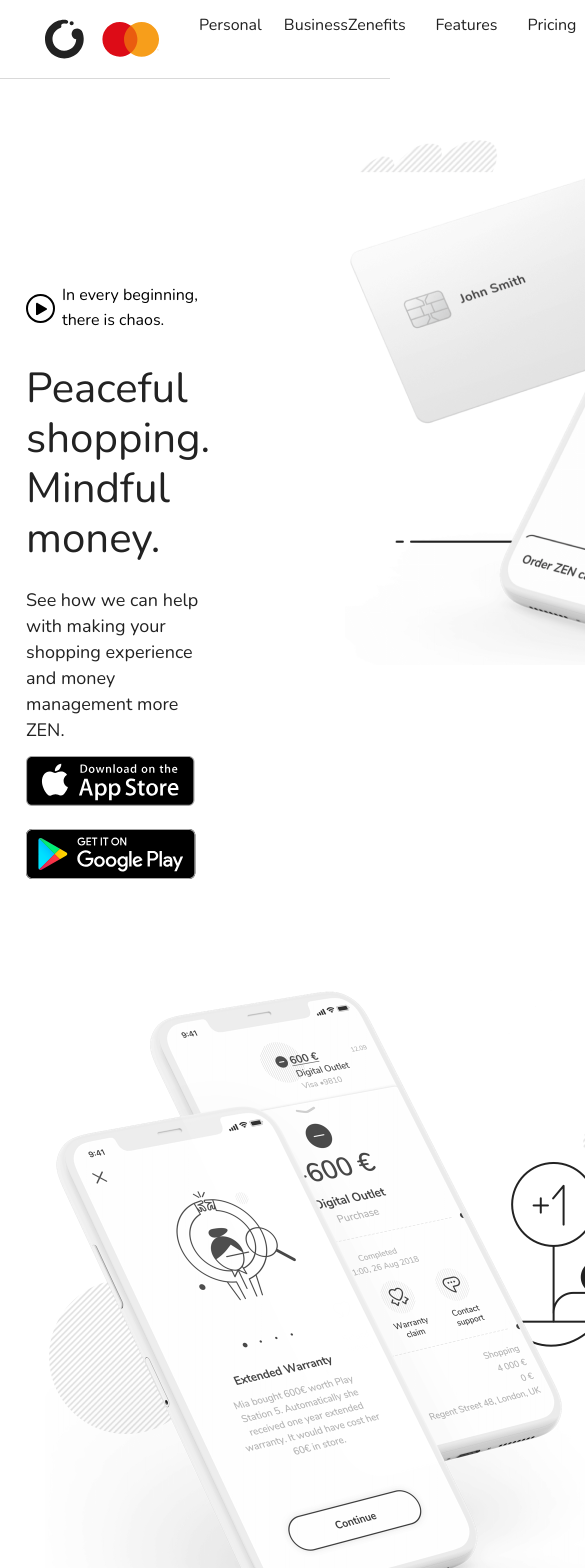
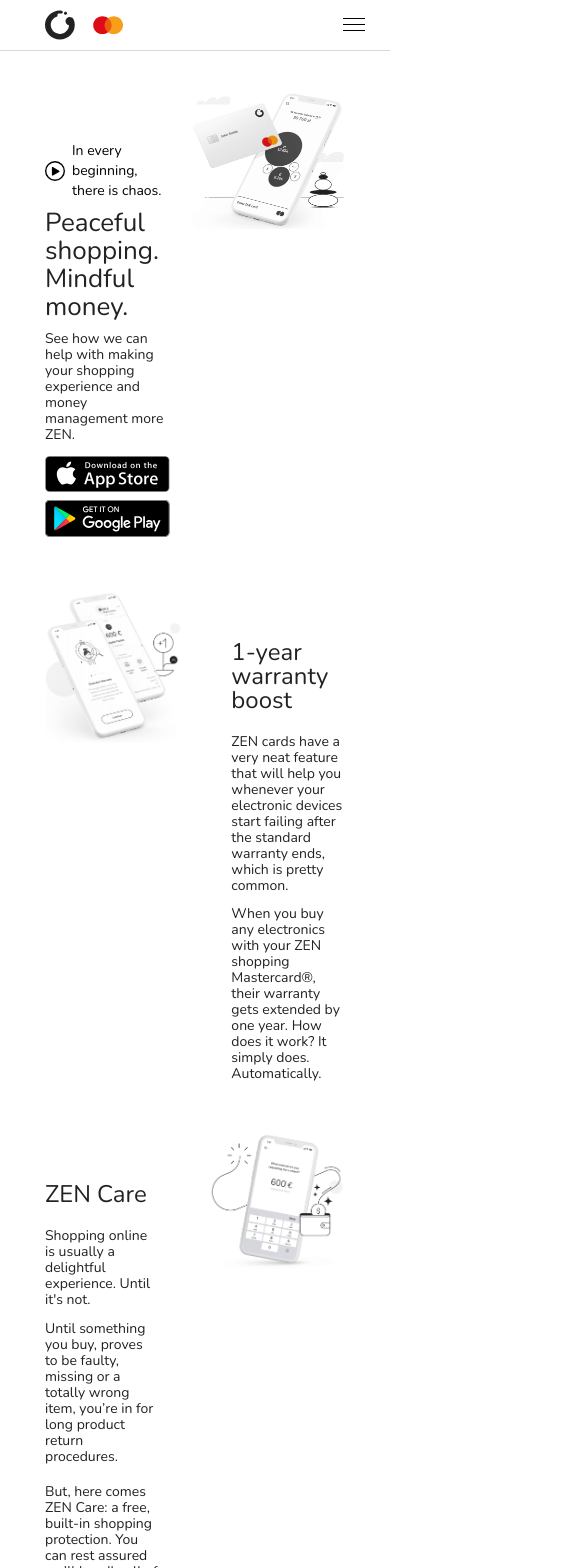
Before and after one commit to Chelovechina/cryxxen-1-part, a React (Vite) app: page / in a window 390 px wide. Shown: the top 1568 px of the page, 585 px wide, since content can reach past the window. Built offline with nearby package versions, Linux system fonts and the light colour scheme.

Commit message:
feat: make responsive layout

```diff
--- a/src/components/Body/Body.jsx
+++ b/src/components/Body/Body.jsx
@@ -52,7 +52,7 @@
                 </a>
               </div>
             </div>
-            <div className={styles.firstImg}>
+            <div className="sectionImg">
               <img src={img1} alt="Zen app" />
             </div>
           </div>
@@ -62,7 +62,7 @@
       <section className={styles.secondSection}>
         <div className="container">
           <div className={styles.sectionWrapper}>
-            <div className={styles.secondImg}>
+            <div className="sectionImg">
               <img src={img2} alt="Zen app" />
             </div>
             <div className={styles.secondInfo}>
@@ -86,11 +86,11 @@
             <div className={styles.thirdInfo}>
               <h2 className={`sectionTitle ${styles.title}`}>ZEN Care</h2>
               <p className={`text ${styles.text1}`}>
-                Shopping online is usually a delightful experience. Until <br /> it's not.
+                Shopping online is usually a delightful experience. Until it's not.
               </p>
               <p className={`text ${styles.text2}`}>
-                Until something you buy, proves to be faulty, <br /> missing or a totally wrong
-                item, you’re in for <br /> long product return procedures.
+                Until something you buy, proves to be faulty, missing or a totally wrong item,
+                you’re in for long product return procedures.
               </p>
               <p className="text">
                 But, here comes ZEN Care: a free, built-in shopping protection. You can rest assured
@@ -99,7 +99,7 @@
                 doesn't get discouraged. ZEN persists.
               </p>
             </div>
-            <div className={styles.thirdImg}>
+            <div className="sectionImg">
               <img src={img3} alt="Zen app" />
             </div>
           </div>
@@ -175,7 +175,7 @@
                 </a>
               </div>
             </div>
-            <div className={styles.fifthImg}>
+            <div className="sectionImg">
               <img src={img4} alt="Zen app" />
             </div>
           </div>
@@ -185,7 +185,7 @@
       <section className={styles.sixthSection}>
         <div className="container">
           <div className={styles.sectionWrapper}>
-            <div className={styles.sixthImg}>
+            <div className="sectionImg">
               <img src={img5} alt="Zen app" />
             </div>
             <div className={styles.sixthInfo}>
@@ -221,7 +221,7 @@
                 them easily in many ways.
               </p>
             </div>
-            <div className={styles.seventhImg}>
+            <div className="sectionImg">
               <img src={img6} alt="Zen app" />
             </div>
           </div>
@@ -231,7 +231,7 @@
       <section className={styles.eighthSection}>
         <div className="container">
           <div className={styles.sectionWrapper}>
-            <div className={styles.eighthImg}>
+            <div className="sectionImg">
               <img src={img7} alt="Zen app" />
             </div>
             <div className={styles.eighthInfo}>
--- a/src/components/Body/Body.module.scss
+++ b/src/components/Body/Body.module.scss
@@ -205,3 +205,192 @@
     text-decoration: none;
   }
 }
+
+@media (max-width: 1200px) {
+  .sectionWrapper {
+    gap: 100px;
+  }
+  .firstSectionWrapper {
+    padding: 0 45px;
+  }
+  .firstInfo {
+    margin: 60px 50px 0 0;
+    width: 50%;
+
+    & .title {
+      font-size: 35px;
+      line-height: 40px;
+      margin-bottom: 15px;
+    }
+    & .subtext {
+      font-size: 14px;
+      line-height: 20px;
+    }
+    & .play {
+      margin-bottom: 15px;
+    }
+  }
+
+  .secondSection {
+    margin: 50px 0;
+  }
+  .secondInfo {
+    width: 50%;
+    margin-top: 150px;
+  }
+
+  .thirdSection {
+    margin-bottom: 100px;
+  }
+  .thirdInfo {
+    width: 50%;
+    margin-top: 150px;
+  }
+
+  .fifthSection {
+    margin-bottom: 90px;
+  }
+  .fifthInfo {
+    width: 50%;
+  }
+
+  .sixthInfo {
+    width: 50%;
+  }
+
+  .seventhSection {
+    margin-bottom: 90px;
+  }
+  .seventhInfo {
+    width: 50%;
+  }
+
+  .eighthInfo {
+    width: 50%;
+  }
+
+  .partnersList {
+    padding: 0;
+    grid-template-columns: repeat(4, auto);
+  }
+  .parner {
+    width: 150px;
+    height: 50px;
+    img {
+      max-width: 100%;
+      max-height: 100%;
+    }
+  }
+}
+
+@media (max-width: 1024px) {
+  .thirdInfo,
+  .sixthInfo,
+  .seventhInfo {
+    margin-top: 80px;
+  }
+  .forthInfo {
+    margin-bottom: 20px;
+  }
+  .fifthInfo {
+    margin-top: 80px;
+
+    & .icon {
+      right: 0px;
+    }
+  }
+  .eighthInfo {
+    margin-top: 0;
+  }
+  .partnersList {
+    padding: 0;
+    column-gap: 40px;
+    row-gap: 20px;
+  }
+}
+
+@media (max-width: 800px) {
+  .sectionWrapper {
+    gap: 50px;
+  }
+  .firstInfo {
+    margin: 50px 20px 0 0;
+    width: 50%;
+
+    & .play {
+      margin-bottom: 8px;
+      img {
+        width: 20px;
+        height: 20px;
+      }
+    }
+    & .title {
+      font-size: 26px;
+      line-height: 28px;
+      margin-bottom: 10px;
+    }
+    & .subtext {
+      font-size: 14px;
+      line-height: 20px;
+    }
+    & .btns {
+      gap: 5px;
+    }
+    & .btn {
+      width: 125px;
+      img {
+        width: 100%;
+      }
+    }
+  }
+  .secondInfo,
+  .thirdInfo,
+  .forthInfo,
+  .fifthInfo,
+  .sixthInfo,
+  .seventhInfo,
+  .eighthInfo {
+    margin-top: 50px;
+  }
+  .thirdSection {
+    margin-bottom: 30px;
+  }
+  .parner {
+    width: 100px;
+  }
+  .fifthInfo {
+    & .text {
+      margin-bottom: 15px;
+    }
+  }
+  .payments {
+    gap: 5px;
+  }
+  .payment {
+    width: 70px;
+    img {
+      width: 100%;
+    }
+  }
+  .eighthInfo {
+    & .title {
+      margin-bottom: 15px;
+    }
+    & .text1 {
+      margin-bottom: 5px;
+    }
+    & .text2 {
+      margin-bottom: 10px;
+    }
+    & .btns {
+      flex-direction: column;
+      gap: 5px;
+    }
+    & .btn {
+      width: 125px;
+      img {
+        width: 100%;
+      }
+    }
+  }
+}
--- a/src/components/Header/Burger.jsx
+++ b/src/components/Header/Burger.jsx
@@ -1,6 +1,10 @@
-const Burger = () => {
+const Burger = ({ callback, isOpen }) => {
+  const handleClick = () => {
+    callback(!isOpen);
+  };
+
   return (
-    <div className="burger">
+    <div onClick={handleClick} className="burger">
       <span></span>
       <span></span>
       <span></span>
--- a/src/components/Header/Header.jsx
+++ b/src/components/Header/Header.jsx
@@ -11,6 +11,7 @@
 
 const Header = () => {
   const [width, setWidth] = useState(window.screen.width);
+  const [isOpen, setIsOpen] = useState(false);
 
   useEffect(() => {
     const intervalID = setInterval(() => {
@@ -30,7 +31,7 @@
             <img src={zen} alt="Zen Logo" />
             <img src={mastercard} alt="Master Card Logo" />
           </a>
-          <div className={styles.nav__wrapper}>
+          <div className={isOpen ? `${styles.active} ${styles.nav__wrapper}` : styles.nav__wrapper}>
             <ul className={`${styles.nav__left} ${styles.nav__list}`}>
               {navLeft.map((item) => (
                 <NavItem key={item} text={item} />
@@ -46,8 +47,8 @@
                 </a>
               </li>
             </ul>
-            {width <= 622 ? <Burger /> : null}
           </div>
+          {width <= 800 ? <Burger callback={setIsOpen} isOpen={isOpen} /> : null}
         </nav>
       </div>
     </header>
--- a/src/components/Header/Header.module.scss
+++ b/src/components/Header/Header.module.scss
@@ -58,3 +58,41 @@
     }
   }
 }
+
+@media (max-width: 800px) {
+  .nav {
+    height: 50px;
+  }
+  .nav__brands {
+    img {
+      width: 30px;
+    }
+  }
+  .nav__wrapper {
+    position: absolute;
+    top: 0;
+    right: -150%;
+    flex-direction: column;
+    padding: 70px 0;
+    justify-content: start;
+    align-items: center;
+    background-color: $white;
+    gap: 30px;
+    width: 100vw;
+    height: 100vh;
+    transition: right 0.3s ease-in-out;
+
+    &.active {
+      right: 0px;
+    }
+  }
+  .nav__list {
+    flex-direction: column;
+    align-items: center;
+    gap: 30px;
+  }
+  .nav__btn {
+    display: inline-block;
+    margin: 10px 0 0 0;
+  }
+}
--- a/src/scss/index.scss
+++ b/src/scss/index.scss
@@ -20,7 +20,7 @@
 }
 .burger {
   position: absolute;
-  top: 20px;
+  top: 18px;
   right: 25px;
   width: 22px;
   display: flex;
@@ -33,3 +33,37 @@
     background-color: $black;
   }
 }
+
+@media (max-width: 1200px) {
+  .text {
+    font-size: 16px;
+    line-height: 20px;
+  }
+  .sectionTitle {
+    font-size: 32px;
+    line-height: 30px;
+  }
+  .sectionImg {
+    width: 50%;
+    img {
+      width: 100%;
+    }
+  }
+}
+
+@media (max-width: 800px) {
+  .text {
+    font-size: 14px;
+    line-height: 16px;
+  }
+  .sectionTitle {
+    font-size: 24px;
+    line-height: 24px;
+  }
+  .sectionImg {
+    width: 60%;
+    img {
+      width: 100%;
+    }
+  }
+}
```
